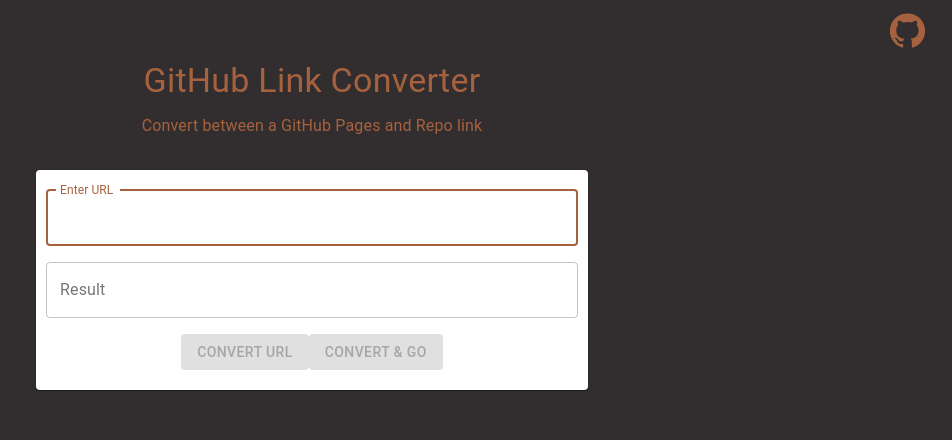
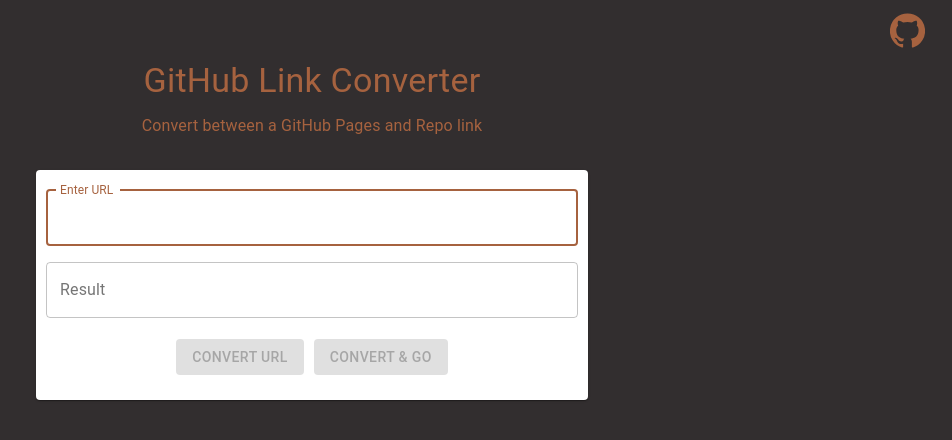
Before and after one commit to jay-123-oss/github-link-converter, a React (Create React App) app: page / in a window 1280 px wide. Shown: the top 440 px of the page, without its empty margins (328-1280 px from the left). Built offline with nearby package versions, Linux system fonts and the light colour scheme.

Commit message:
Button margins

```diff
--- a/src/Components/LinkConverter/LinkConverter.js
+++ b/src/Components/LinkConverter/LinkConverter.js
@@ -28,20 +28,22 @@ class LinkConverter extends React.Component {
     this.state = {
       inputURL: '', // Set to empty for default
       convertedURL: '',
-      allowConvert: false, // Set to false for default
+      allowConvert: false // Set to false for default
     };
   }
 
-  inputValidation = inputURL => ghCombinedRegex.test(inputURL);
+  inputValidation = inputURL => {
+    return ghCombinedRegex.test(inputURL);
+  };
 
   handleChange = event => {
     const {
-      target: { value: inputURL },
+      target: { value: inputURL }
     } = event;
     this.setState(() => {
       return {
         inputURL,
-        allowConvert: this.inputValidation(inputURL),
+        allowConvert: this.inputValidation(inputURL)
       };
     });
   };
@@ -104,6 +106,7 @@ class LinkConverter extends React.Component {
                 </Grid>
                 <Grid item xs={12}>
                   <Button
+                    margin={10}
                     variant="contained"
                     color="primary"
                     onClick={this.convertURL}
--- a/src/theme/theme.js
+++ b/src/theme/theme.js
@@ -6,27 +6,32 @@ const theme = createMuiTheme({
   palette: {
     primary: {
       main: '#a6623f',
-      contrastText: '#fff',
+      contrastText: '#fff'
     },
     secondary: {
-      main: '#a1a19a',
+      main: '#a1a19a'
     },
     error: {
-      main: red.A400,
+      main: red.A400
     },
     background: {
-      default: '#322e2f',
-    },
+      default: '#322e2f'
+    }
   },
   overrides: {
     MuiPaper: {
       root: {
         padding: '20px 10px',
         marginBottom: '10px',
-        backgroundColor: '#fff', // 5d737e
-      },
+        backgroundColor: '#fff' // 5d737e
+      }
     },
-  },
+    MuiButton: {
+      root: {
+        margin: '5px'
+      }
+    }
+  }
 });
 
 export default theme;
```
